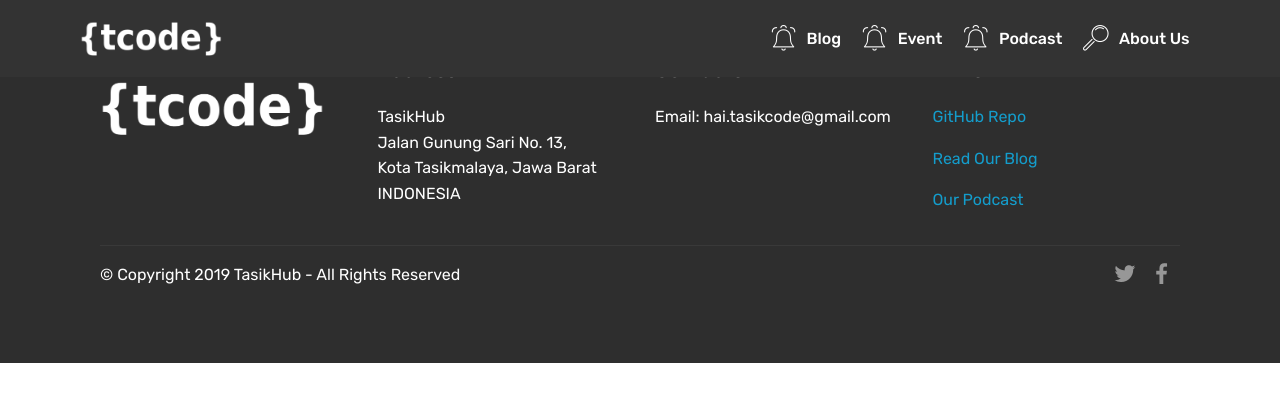
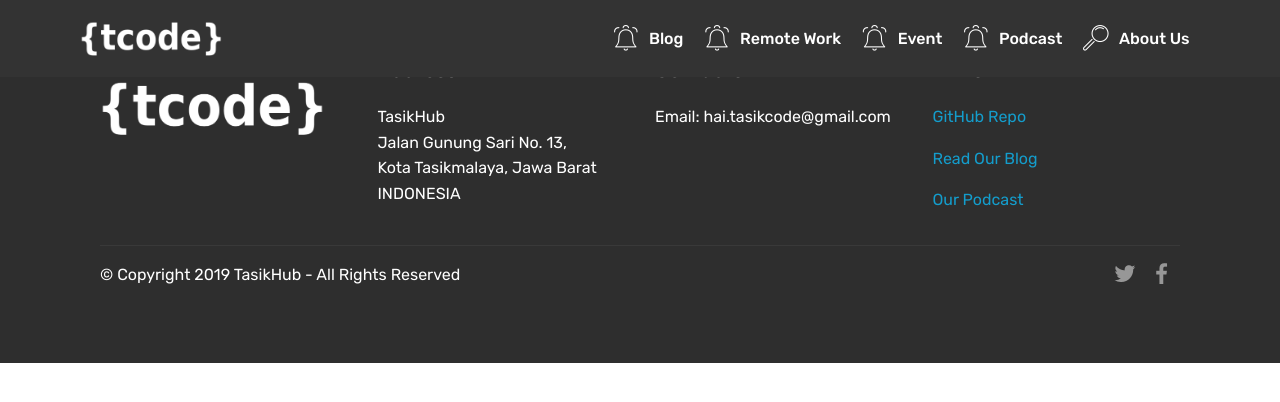
Before and after one commit to TasikCode/tasikcodepage, a CodeIgniter app: page /database/index.php/page/join in a window 1280 px wide. Shown: the top 402 px of the page. Run offline with CodeIgniter, Linux system fonts and the light colour scheme; some web fonts are replaced.

Commit message:
add remote work link

```diff
--- a/application/views/template/head.php
+++ b/application/views/template/head.php
@@ -69,6 +69,11 @@
                 </a>
               </li>
               <li class="nav-item">
+              <a class="nav-link link text-white display-4" href="https://remotework.tasikcode.xyz">
+                <span class="mbri-alert mbr-iconfont mbr-iconfont-btn"></span>Remote Work
+              </a>
+              </li>
+              <li class="nav-item">
               <a class="nav-link link text-white display-4" href="https://tasikcode.xyz/page/event">
                 <span class="mbri-alert mbr-iconfont mbr-iconfont-btn"></span>Event
               </a>
```
